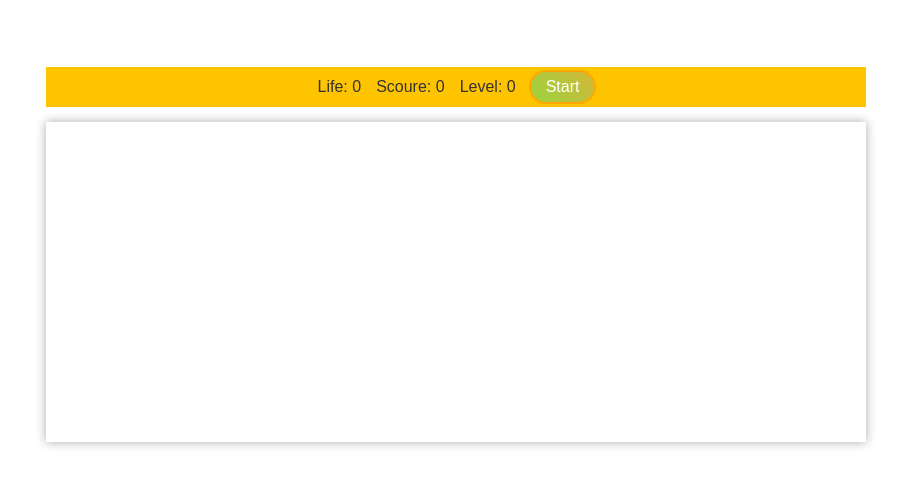
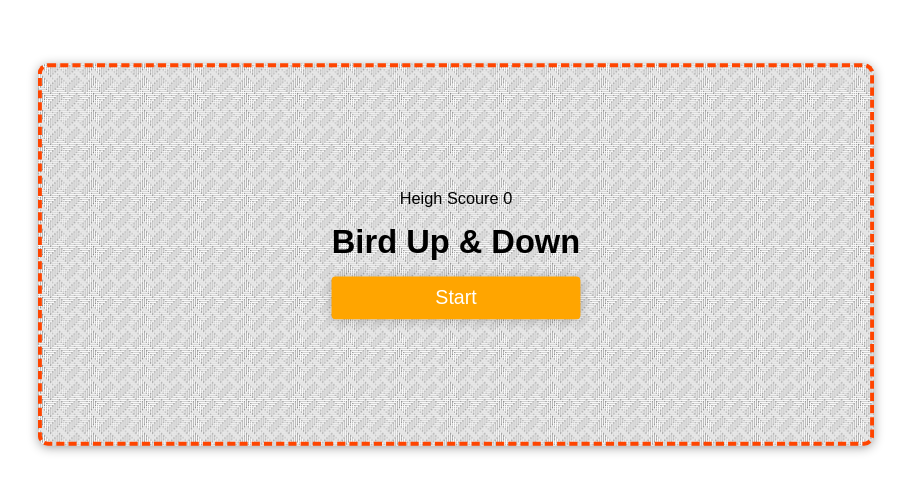
Before and after one commit to muhib116/Bird-Game-Up-and-Down, a plain HTML site: page index.html in a window 1280 px wide. Shown: the part 146-638 px from the top of the page, without its empty margins (184-1095 px from the left). Drawn offline with Linux system fonts and the light colour scheme.

Commit message:
ui design updating and data string in to localstorage

```diff
--- a/app.js
+++ b/app.js
@@ -1,52 +1,22 @@
-class MyAudio{
-    constructor(audioSrc, volume, loop=false){
-        this.audioElement = false;
-        this.volume       = 0;
-        this.audioSrc     = audioSrc;
-        this.volume       = volume;
-        this.loop         = loop;
-
-        this.load();
-    }
-
-    load()
-    {
-        this.audioElement = new Audio(this.audioSrc);
-        this.audioElement.volume = this.volume;
-        return this;
-    }
-
-    play()
-    {
-        this.reset();
-
-        if(this.audioElement.paused)
-        {
-            this.duration = this.audioElement.duration;
-            this.audioElement.loop   = this.loop;
-
-            this.audioElement.play();
-            return this.audioElement;
-        }
-    }
-
-    stop()
-    {
-        if(!this.audioElement.paused)
-        {
-            this.audioElement.pause()
-        }
-    }
-
-    reset(){
-
-        if(this.audioElement)
-            this.audioElement.currentTime = 0;
-    }
-}
+let defaultSettupArray = [
+    {level: 1},
+    {life: 2},
+    {isSystemPause: false},
+    {levelScoureLimitDefault: 5},
+    {scoureRate: 5},
+    {scoure: 0},
+    {heighScoure: 0},
+    {shouldGoNextLevel: 0},
+    {isGameOver: 0},
+];
 
 
-
+if(!localData.exist())
+{
+    defaultSettupArray.forEach(obj=>{
+        localData.set(obj);
+    });
+}
 
 
 
@@ -70,9 +40,10 @@ class MyAudio{
 
 
 /* game pause/start maneger start */
-    let isSystemPause = false;
+    let isSystemPause = localData.get('isSystemPause');
     let isPause       = true;
     let toggleStart   = document.getElementById('toggleStart');
+
 
     toggleStart.addEventListener('click', (e)=>
     {
@@ -83,6 +54,7 @@ class MyAudio{
             toggleStart.innerText = 'Start';
         }
     });
+
 
     function togglePause()
     {
@@ -99,18 +71,17 @@ class MyAudio{
 
 
 
-/* scour, level, life controller start */
-    let life   = 2;
-    let level  = 1;
+/* scoure, level, life controller start */
+    let life  = localData.get('life');
+    let level = localData.get('level');
 
 
-    let levelScoureLimitDefault = 100;
+    let levelScoureLimitDefault = localData.get('levelScoureLimitDefault');
     let levelUplimit            = levelScoureLimitDefault * level;
 
     let obstacleSpeed = 1+level;
-    let scoureRate	  = 5;
-    let scoure    	  = 0;
-
+    let scoureRate	  = localData.get('scoureRate');
+    let scoure    	  = localData.get('scoure');
 
     let lifeElement   = document.getElementById('life');
     let scoureElement = document.getElementById('scoure');
@@ -125,10 +96,11 @@ class MyAudio{
         if(life===0)
         {
             togglePause();
+            localData.set({isGameOver: 1}, true);
             isSystemPause = true;
         }
     }
-/* scour, level, life controller end */
+/* scoure, level, life controller end */
 
 
 
@@ -136,8 +108,8 @@ class MyAudio{
 /* sound start */
     let dieAudio      = new MyAudio('./audio/die.wav', 0.1);
     let bgAudio       = new MyAudio('./audio/bgMusic.mp3', 0.3, true);
-    let scourAudio    = new MyAudio('./audio/scour.wav', 0.3);
-    let level_upAudio = new MyAudio('./audio/level_up.wav', 0.4);
+    let scourAudio    = new MyAudio('./audio/scour.wav', 0.01);
+    let level_upAudio = new MyAudio('./audio/level_up.wav', 0.01);
 /* sound end */
 
 function run_background_music(status=true){
@@ -211,8 +183,12 @@ function run_background_music(status=true){
         {
             level_upAudio.play();
 
-            level++;
-            life++;
+            localData.set({life: 1});
+            localData.set({level: 1});
+            localData.set({shouldGoNextLevel: 1}, true);
+
+            level = localData.get('level');
+            life  = localData.get('life');
 
             // set speed for new level
             obstacleSpeed = 1+level;
@@ -234,11 +210,11 @@ function run_background_music(status=true){
         {
             this.fillColor = `hsl(${Math.floor(Math.random()*20+1)*(360/20)}deg, 80%, 50%)`;
 
-            this.vx = obstacleSpeed;
+            this.vx = (obstacleSpeed*0.8);
             this.vy = 0;
 
             this.minGap = 100;
-            this.maxGap = 150;
+            this.maxGap = 200;
             this.obstacleGap = Math.floor(Math.random()*this.maxGap + this.minGap);
 
             this.height = canvas.height-this.obstacleGap;
@@ -273,9 +249,10 @@ function run_background_music(status=true){
 
     function manageObstacle()
     {
+        let interval = ((100-(level*2))<level) ? level : (100-(level*2));
+
         obstaclePrintCtrl++;
 
-        let interval = (120-level<level) ? level : (120-level);
         if(obstaclePrintCtrl % interval === 0){
             obstacleArray.push(new Obstacle());
         }
@@ -310,11 +287,12 @@ function run_background_music(status=true){
         {
             /* bird data start */
             this.flyController= 0;
-            this.flySpeed     = obstacleSpeed/0.6;
             this.totleFrames  = 14;
             this.spriteWidth  = Math.floor(2562/this.totleFrames);
             this.spriteHeight = 183;
             this.currentFrame = 0;
+
+            this.flySpeed     = 5;
             /* bird data end */
 
 
@@ -325,11 +303,13 @@ function run_background_music(status=true){
 
             this.x  = this.pWidth;
             this.y  = (canvas.height/2)-(this.pWidth/2);
+
             this.vx = 0;
-            this.vy = 1+level;
+            this.vy = 2+level;
 
             this.dx = 0;
             this.dy = 1;
+
 
             this.pressed = 0;
 
@@ -417,7 +397,8 @@ function ditectCollitionWithPlayer()
         {
             if(colition)
             {
-                life = (life>0) ? (life-1) : 0;
+                localData.set({life:-1});
+                life--;
 
                 dieAudio.play();
                 obstacle.canReduceLife = false;
@@ -439,10 +420,18 @@ function ditectCollitionWithPlayer()
 
 function updateGameSpeedAndScour()
 {
+    localData.set({scoure: (scoureRate*level)});
+
+
     scoure = scoure+(scoureRate*level);
+
+    let heigh_scoure = localData.get('heighScoure');
+    if(heigh_scoure<scoure)
+    {
+        localData.set({heighScoure: scoure}, true);
+    }
+
     scourAudio.play();
-    obstacleSpeed += 0.03;
-
     levelUp();
 }
 
--- a/helper.js
+++ b/helper.js
@@ -1,3 +1,130 @@
+/* localStorageData controller start */
+    let localData = [];
+    localData.set = (object, replacePrevValue=false)=>
+    {
+        let dataArray = localStorage.getItem('birdUpDown');
+            dataArray = (dataArray) ? JSON.parse(dataArray) : [];
+
+        let myObjectKey   = Object.keys(object)[0];
+        let myObjectValue = object[myObjectKey];
+
+
+        let isUpdatedDataArray = false;
+        for(let i = 0; i<dataArray.length; i++)
+        {
+            let singleData = dataArray[i];
+
+            if(!replacePrevValue && singleData[myObjectKey]>=0)
+            {
+                singleData[myObjectKey]  = (singleData[myObjectKey]+myObjectValue);
+                isUpdatedDataArray = true;
+                break;
+            }
+
+            if(replacePrevValue && Object.keys(singleData)[0] === myObjectKey)
+            {
+                console.log(dataArray.length);
+                dataArray.splice(i, 1);
+                isUpdatedDataArray = false;
+                console.log(dataArray.length);
+                i--;
+                break;
+            }
+        }
+
+        if(!isUpdatedDataArray){
+            dataArray.push(object);
+        }
+
+
+        localStorage.setItem('birdUpDown', JSON.stringify(dataArray));
+    }
+
+    localData.get = (param)=>
+    {
+        let data      = localStorage.getItem('birdUpDown');
+        let dataArray = (data) ? JSON.parse(data) : [];
+
+
+        let value;
+
+        for(let i = 0; i<dataArray.length; i++)
+        {
+            let singleData = dataArray[i];
+
+            if(Object.keys(singleData)[0] === param)
+            {
+                value = Object.values(singleData)[0];
+                return value;
+            }
+        }
+    }
+
+    localData.exist = ()=>{
+        if(localStorage.getItem('birdUpDown')){
+            return true;
+        }
+        return false;
+    }
+/* localStorageData controller end */
+
+
+
+
+
+/* audio helper start */
+    class MyAudio{
+        constructor(audioSrc, volume, loop=false){
+            this.audioElement = false;
+            this.volume       = 0;
+            this.audioSrc     = audioSrc;
+            this.volume       = volume;
+            this.loop         = loop;
+
+            this.load();
+        }
+
+        load()
+        {
+            this.audioElement = new Audio(this.audioSrc);
+            this.audioElement.volume = this.volume;
+            return this;
+        }
+
+        play()
+        {
+            this.reset();
+
+            if(this.audioElement.paused)
+            {
+                this.duration = this.audioElement.duration;
+                this.audioElement.loop   = this.loop;
+
+                this.audioElement.play();
+                return this.audioElement;
+            }
+        }
+
+        stop()
+        {
+            if(!this.audioElement.paused)
+            {
+                this.audioElement.pause()
+            }
+        }
+
+        reset(){
+
+            if(this.audioElement)
+                this.audioElement.currentTime = 0;
+        }
+    }
+/* audio helper end */
+
+
+
+
+
 /* this method ditect collition between circle and rect */
 function ditectCircleRectColition(x,y,r, X,Y,W,H, onlyXColition=false)
 {
@@ -21,8 +148,6 @@ function ditectCircleRectColition(x,y,r, X,Y,W,H, onlyXColition=false)
     }
     return (xDitection);
 }
-
-
 
 
 /* this method ditect collition between two rect */
--- a/index.html
+++ b/index.html
@@ -9,6 +9,29 @@
   </head>
   <body>
     <div class="container">
+      <!-- game start page start -->
+      <div class="game_start_container">
+        <h1 class="gameOverText">Game Over</h1>
+        <div class="heigh_scoure">
+          Heigh Scoure <span id="heigh_scoure">0</span>
+        </div>
+        <h1 class="gameName">Bird Up & Down</h1>
+        <button
+          class="start_btn warning"
+          onclick="togglePause(); this.closest('.game_start_container').style.display = 'none'"
+        >
+          Start
+        </button>
+
+        <!-- game over part start -->
+        <div class="gameOverAndNextLevelBtnContainer">
+          <button class="re_start_btn primary">Restart</button>
+          <button class="next_level success deactive">Next Level</button>
+        </div>
+        <!-- game over part end -->
+      </div>
+      <!-- game start page end -->
+
       <ul class="display">
         <li>Life: <span id="life">0</span></li>
         <li>Scoure: <span id="scoure">0</span></li>
@@ -21,5 +44,6 @@
     </div>
     <script src="helper.js"></script>
     <script src="app.js"></script>
+    <script type="module" src="ui.js"></script>
   </body>
 </html>
--- a/style.css
+++ b/style.css
@@ -1,3 +1,6 @@
+:root {
+  font-size: 16px;
+}
 * {
   box-sizing: border-box;
   padding: 0;
@@ -11,8 +14,39 @@ body {
   width: 100vw;
   height: 100vh;
 }
+button {
+  border: none;
+  padding: 10px 25px;
+  background: #e4e4e4;
+  cursor: pointer;
+  box-shadow: 0 1px 10px #0003;
+  border-radius: 4px;
+  color: #fff;
+  font-size: 1.2rem;
+  transition: 0.3s ease-in-out;
+}
+button:hover {
+  transform: scale(1.1);
+}
+button:active {
+  transform: scale(1);
+}
+
+button.success {
+  background: #20d647;
+}
+button.danger {
+  background: #f44336;
+}
+button.warning {
+  background: orange;
+}
+button.primary {
+  background: #03a9f4;
+}
 
 .container {
+  position: relative;
   display: grid;
   width: fit-content;
   gap: 15px;
@@ -29,7 +63,7 @@ body {
   padding: 5px 15px;
 }
 
-button {
+#toggleStart {
   display: block;
   border: none;
   width: fit-content;
@@ -46,5 +80,47 @@ button {
 #canvas1 {
   background-color: #fff;
   border: 10px solid #fff;
-  box-shadow: 0 0 10px #0005;
+  box-shadow: 0 0 10px #0002;
 }
+
+.game_start_container {
+  position: absolute;
+  top: 0;
+  left: 0;
+  width: 100%;
+  height: 100%;
+  background-color: #fff;
+  display: grid;
+  place-content: center;
+  text-align: center;
+  gap: 15px;
+  border-radius: 10px;
+  transform: scale(1.02);
+  border: 4px dashed orangered;
+  box-shadow: 0 2px 10px #0005;
+  background-image: url("./img/bg.webp");
+}
+
+.gameOverText {
+  display: none;
+}
+.gameOverText.active {
+  display: block;
+}
+
+.gameOverAndNextLevelBtnContainer {
+  display: none;
+}
+.gameOverAndNextLevelBtnContainer.active {
+  display: flex;
+  gap: 15px;
+  align-items: center;
+  justify-self: center;
+}
+
+.next_level {
+}
+.next_level.deactive {
+  filter: grayscale(0.5);
+  pointer-events: none;
+}
--- /dev/null
+++ b/ui.js
@@ -0,0 +1,30 @@
+let heigh_scoure  = document.getElementById('heigh_scoure');
+let next_levelBtn = document.querySelector('.next_level');
+
+let gameOverAndNextLevelBtnContainer = document.querySelector('.gameOverAndNextLevelBtnContainer');
+
+
+setInterval(()=>{
+    setHeighScoure();
+}, 100);
+
+
+
+function setHeighScoure(){
+    let prevHeighScoure    = parseInt(heigh_scoure.innerText);
+    let currentHeighScoure = localData.get('heighScoure');
+
+    if(prevHeighScoure !== currentHeighScoure){
+        heigh_scoure.innerText = (currentHeighScoure) ? currentHeighScoure : 0;
+    }
+}
+
+
+function checkNextLevelStatus()
+{
+    gameOverAndNextLevelBtnContainer.classList.add('active');
+    if(totallife>0 && shouldGoNextLevel)
+    {
+        deactive.classList.remove('deactive');
+    }
+}
```
Also changed, not shown: design-a-game-ui.jpg (added), img/bg.webp (added).
